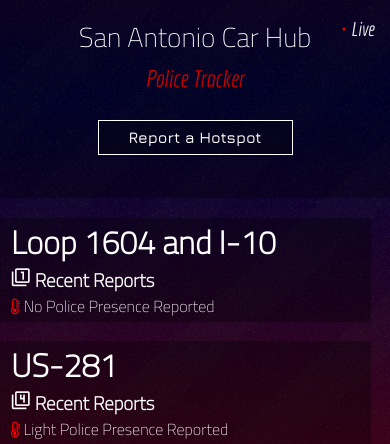
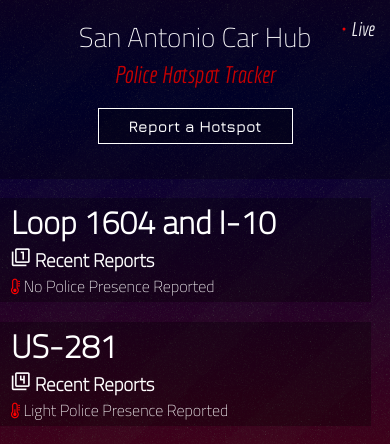
Before and after one commit to jas010i/APP-SACARHUB, a PHP site: page / in a window 390 px wide. Shown: the top 444 px of the page. Run offline with PHP 8.4, Linux system fonts and the light colour scheme.

Commit message:
Add files via upload

```diff
--- a/CSS/main.css
+++ b/CSS/main.css
@@ -43,7 +43,7 @@ div.banner > h4 {
     color: rgb(200, 0, 0);
     font-size: 6vw;
     padding: 4%;
-    padding-top: 1%;
+    padding-top: 0%;
     padding-bottom: 0;
     text-align: center;
     margin: 0;
@@ -62,8 +62,8 @@ div.report-button > button {
     border: 1px solid white;
     padding: 2%;
     border-radius: 0;
-    margin-bottom: 7%;
-    margin-top: 7%;
+    margin-bottom: 5%;
+    margin-top: 5%;
     font-family: 'Jura', sans-serif;
     font-size: 4vw;
     position: relative;
--- a/index.html
+++ b/index.html
@@ -3,7 +3,7 @@
 
     <head>
 
-        <title>San Antonio Car Hub - Police Activity</title>
+        <title>San Antonio Car Hub - Hotspot Tracker</title>
 
         <meta charset="utf-8">
         <meta name="viewport" content="width=device-width, initial-scale=1.0">
@@ -43,7 +43,7 @@
         <header>
             <div class="banner">
                 <h3>San Antonio Car Hub</h3>
-                <h4>Police Tracker</h4>
+                <h4>Police Hotspot Tracker</h4>
             </div>
 
 
```
